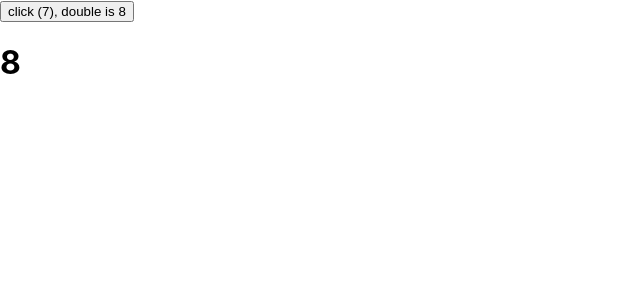
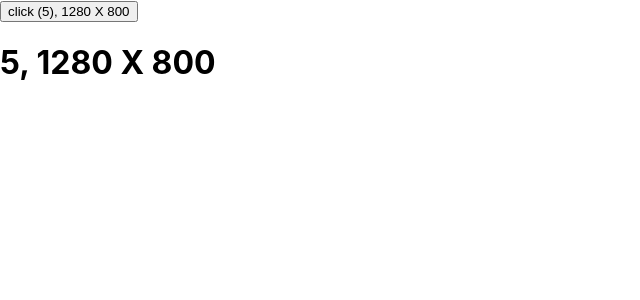
Before and after one commit to jiaen188/react-train-ticket-project, a React app: page / in a window 1280 px wide. Shown: the top 300 px of the page, without its empty margins (0-640 px from the left). Built offline with nearby package versions, Linux system fonts and the light colour scheme.

Commit message:
feat: 自定义Hooks

```diff
--- a/src/App.jsx
+++ b/src/App.jsx
@@ -1,53 +1,25 @@
-import React, { Component, useState, useMemo, useEffect, memo, useCallback, useRef, PureComponent } from 'react';
+import React, { Component, useState, useEffect, useRef, PureComponent, useCallback } from 'react';
 import './App.css';
 
-class Counter extends PureComponent {
-  speak() {
-    console.log(`now counter is : ${this.props.count}`)
-  }
+// class Counter extends PureComponent {
+//   render() {
+//     const { props } = this
+//     return (
+//       <h1>{props.count}</h1>
+//     )
+//   }
+// }
 
-  render() {
-    const { props } = this
-    return (
-      <h1 onClick={props.onClick}>{props.count}</h1>
-    )
-  }
+function useCounter (count) {
+  const size = useSize()
+  return (
+    <h1>{count}, {size.width} X {size.height}</h1>
+  )
 }
 
-function App(props) {
-  console.log('app render')
-  const [count, setCount] = useState(0)
-  const [clickCount, setClickCount] = useState(0)
-  const counterRef = useRef()
+function useCount (defaultCount) {
+  const [count, setCount] = useState(defaultCount)
   const it = useRef()
-
-  const double = useMemo(() => {
-    return count * 2
-  }, [count === 3])
-
-  // useMemo(() => fn) 和 useCallback 等价
-  // const onClick = useMemo(() => {
-  //   return () => {
-  //     console.log('onclick')
-  //   }
-  // }, [])
-
-  // const onClick = useCallback(() => {
-  //   console.log('onclick')
-  // }, [])
-
-  // const onClick = useCallback(() => {
-  //   console.log('onclick')
-  //   setClickCount(clickCount + 1)
-  // }, [clickCount])
-
-  // 这两个等价
-  const onClick = useCallback(() => {
-    console.log('onclick')
-    setClickCount(clickCount => clickCount + 1)
-
-    counterRef.current.speak()
-  }, [counterRef])
 
   useEffect(() => {
     it.current = setInterval(() => {
@@ -61,14 +33,47 @@
     }
   })
 
+  return [count, setCount]
+}
+
+function useSize() {
+  const [size, setSize] = useState({
+    width: window.innerWidth,
+    height: window.innerHeight
+  })
+
+  const onResize = useCallback(() => {
+    setSize({
+      width: window.innerWidth,
+      height: window.innerHeight
+    })
+  }, [])
+
+  useEffect(() => {
+    window.addEventListener('resize', onResize, false)
+    return () => {
+      window.removeEventListener('resize', onResize, false)
+    }
+  }, [onResize])
+
+  return size
+}
+
+function App(props) {
+  console.log('app render')
+  const [count, setCount] = useCount(0)
+  const Counter = useCounter(count)
+  const size = useSize()
+
   return (
     <div>
       <button
         onClick={() => { setCount(count + 1) }}
       >
-        click ({count}), double is {double}
+        click ({count}), {size.width} X {size.height}
       </button>
-      <Counter ref={counterRef} count={double} onClick={onClick}></Counter>
+      {/* <Counter count={count}></Counter> */}
+      {Counter}
     </div>
   )
 }
```
